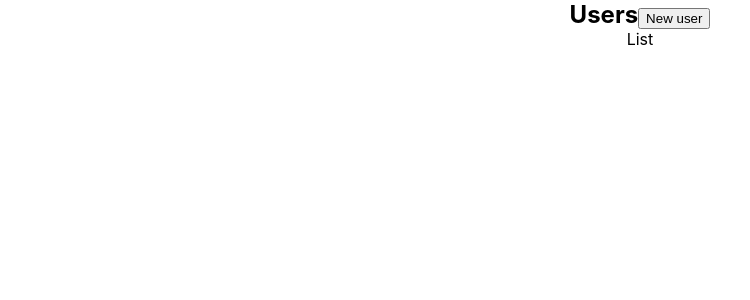
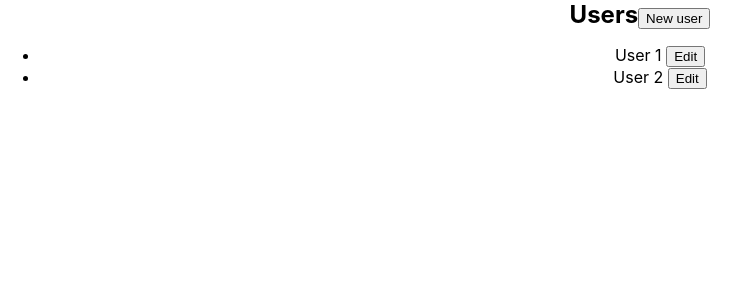
Before and after one commit to Elena-GHub/react-mantenedor, a React (Create React App) app: page / in a window 1280 px wide. Shown: the top 300 px of the page, without its empty margins (0-750 px from the left). Built offline with nearby package versions, Linux system fonts and the light colour scheme.

Commit message:
added user list with Edit button to List component

```diff
--- a/src/components/List.jsx
+++ b/src/components/List.jsx
@@ -3,7 +3,10 @@ import React, { Component } from 'react';
 export default class List extends Component {
     render() {
         return(
-            'List'
+            <ul>
+                <li>User 1 <button>Edit</button></li>
+                <li>User 2 <button>Edit</button></li>
+            </ul>
         )
     }
 }
```
